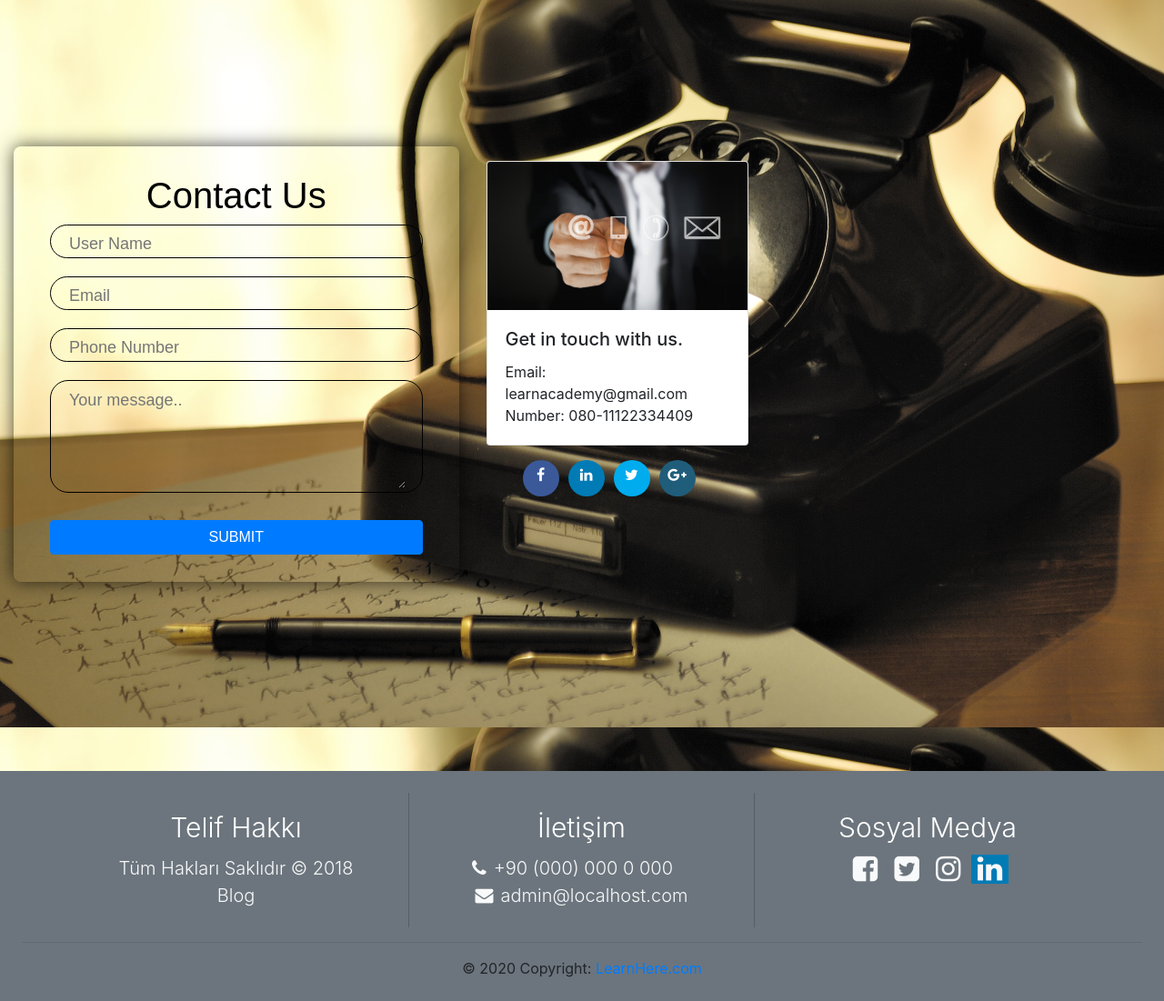
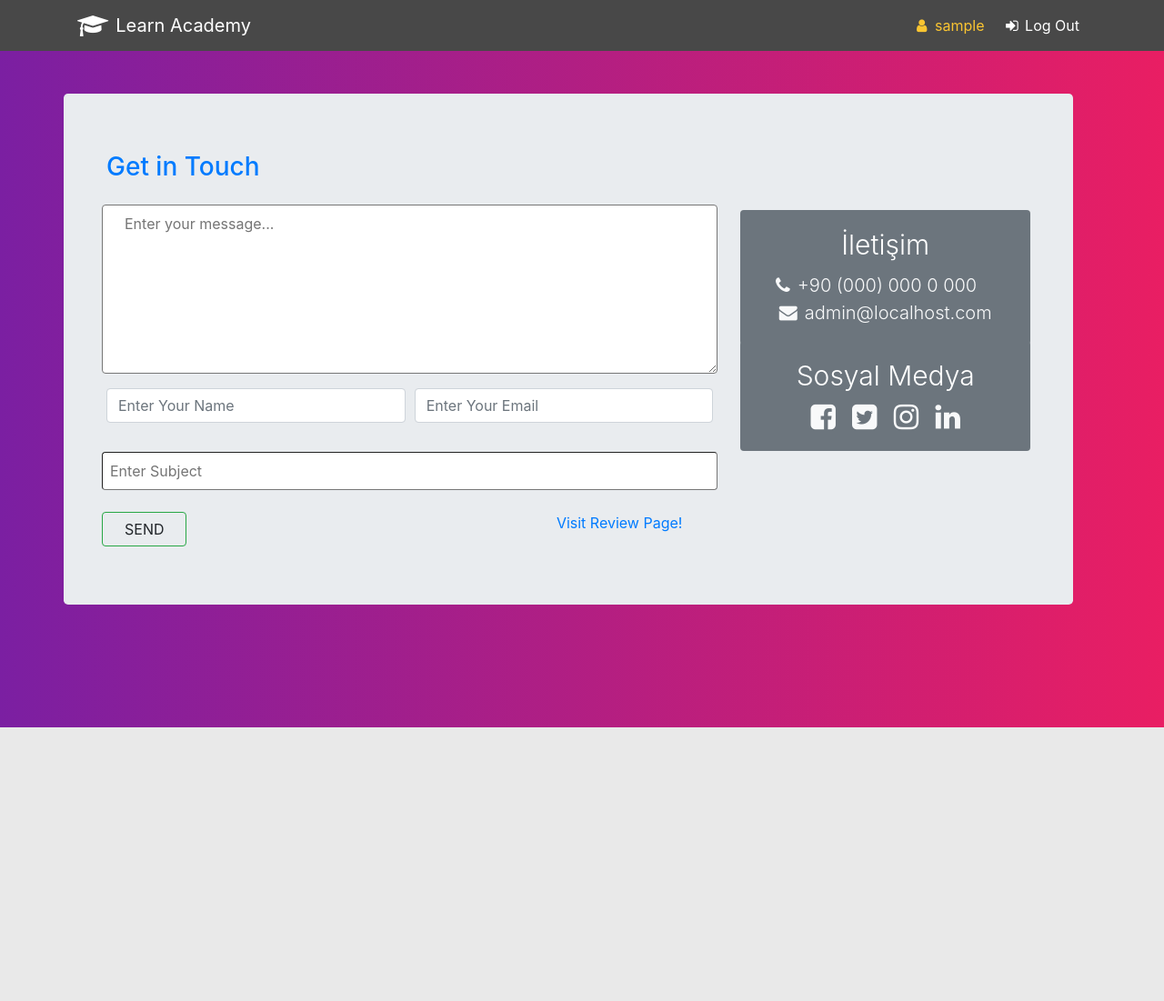
Before and after one commit to SandyKavalur/tutorial_website, a PHP site: page /contactf/contact.php in a window 1280 px wide. Shown: the whole page at 91% size. After the commit the page ends 800 px from the top, so only its background shows below. Run offline with PHP 8.4, Linux system fonts and the light colour scheme; the visitor is signed in with stand-in values (Sample User, id 1); some libraries are stand-ins or nearby versions.

Commit message:
contact page

```diff
--- a/tequed_proj/contactf/contact.css
+++ b/tequed_proj/contactf/contact.css
@@ -1,104 +1,27 @@
-
-body {
-  background-image: url(../imagesf/pxfuel.com.jpg);
-  background-position: center center;
-  background-repeat: no-repeat;
-  background-attachment: fixed;
-  background-size: cover;
-  background-color: black;
-  height: 100%;
+.myborder{
+  border-width: 1px;
 }
 
-html{
-  height: 100%;
-}
-
-.contact-form{
-  width: 100%;
-  background-color:transparent;
-  padding: 30px 40px;
-  box-sizing: border-box;
-  border-radius: 8px;
-  text-align: center;
-  box-shadow: 0 0 20px #000000b3;
-  font-family: "Montserrat",sans-serif;
-}
-.contact-form h1{
-  margin-top: 0;
-  font-weight: 200;
-  color:black;
-  font-size: 40px;
-}
-
-.contact-form label{
-  display:block;
-  text-align: left;
-  font-size: 24px;
-  font-weight: 30px;
-  color: black;
-}
-.txtb{
-  border:1px solid rgb(0, 0, 0);
-  margin: 0 0 20px 0;
-  padding: 0px 18px;
-  border-radius: 20px;
-  font-size: 8px;
-
-}
-
-.txtb input,.txtb textarea{
-  width: 100%;
-  border: none;
-  background: none;
-  outline: none;
-  font-size: 18px;
-  margin-top: 6px;
-
-
-}
-.txtb:hover{
-  background-color: rgb(189, 154, 148);
-}
-.btn{
-  display: inline-block;
-  padding: 14px 0;
-  color: white;
-  text-transform: uppercase;
-  cursor: pointer;
-  margin-top: 10px;
-  width: 100%;
-  text-align: center;
-  font-size: 16px;
-  border:none;
-  border-radius: 20px;
-
-}
-
-.txt{
-  height: 100px;
-}
-
-.mydiv1{
-  min-height: auto;
-  overflow: auto;
-}
-
-.mydiv2{
-  min-width: 350px;
-}
-
-@media only screen and (max-width: 800px) and (min-width: 700px) {
-  .mydiv1{
-    padding-top: 20%;
-  }
-}
-@media (max-width: 700px) {
-  .mydiv1{
-    padding-top: 50%;
-  }
+.border-success:hover{
+  background-color: lightgreen;
 }
 
 /* Footer */
 footer a.text-light:hover { color: #fed136!important; text-decoration: none; }
 footer .cizgi { border-right: 1px solid #535e67; }
 @media (max-width: 992px) { footer .cizgi { border-right: none; } }
+
+.navbar { background-color: #484848; position: fixed; top: 0; z-index: 999; width: 100%;}
+.navbar .navbar-nav .nav-link { color: #fff; }
+.navbar .navbar-nav .nav-link:hover { color: #fbc531; }
+.navbar .navbar-nav .active > .nav-link { color: #fbc531; }
+
+body {
+  overflow-x: hidden;
+  background-image: linear-gradient(to right, #7B1FA2, #E91E63);
+  background-position: center center;
+  background-repeat: no-repeat;
+  background-attachment: fixed;
+  background-size: cover;
+  background-color: black;
+}
--- a/tequed_proj/contactf/contact.php
+++ b/tequed_proj/contactf/contact.php
@@ -1,122 +1,118 @@
-<!DOCTYPE html>
-<html lang="en" dir="ltr">
+<!doctype html>
+<html lang="en">
     <head>
-    <meta charset="utf-8">
-    <title></title>
-    <link rel="stylesheet" href="contact.css">
-
-    <link href="//netdna.bootstrapcdn.com/font-awesome/4.0.3/css/font-awesome.css" rel="stylesheet">
-
         <!-- Required meta tags -->
         <meta charset="utf-8">
         <meta name="viewport" content="width=device-width, initial-scale=1, shrink-to-fit=no">
 
         <!-- Bootstrap CSS -->
-    <link rel="stylesheet" href="https://maxcdn.bootstrapcdn.com/bootstrap/4.0.0/css/bootstrap.min.css" integrity="sha384-Gn5384xqQ1aoWXA+058RXPxPg6fy4IWvTNh0E263XmFcJlSAwiGgFAW/dAiS6JXm" crossorigin="anonymous">
+        <link rel="stylesheet" href="https://stackpath.bootstrapcdn.com/bootstrap/4.5.2/css/bootstrap.min.css" integrity="sha384-JcKb8q3iqJ61gNV9KGb8thSsNjpSL0n8PARn9HuZOnIxN0hoP+VmmDGMN5t9UJ0Z" crossorigin="anonymous">
 
-    <script src="https://code.jquery.com/jquery-3.5.0.js"></script>
+        <link rel="stylesheet" type="text/css" href="contact.css">
 
-    <script>
-      $(function(){
-        $("#footer").load("../footer.html");
-      });
-    </script>
+        <link rel="stylesheet" href="https://cdnjs.cloudflare.com/ajax/libs/font-awesome/4.7.0/css/font-awesome.min.css">
 
-    <style>
-      ul {
-          overflow: auto;
-      }
-
-      ul li {
-          list-style-type: none;
-          float: left;
-      }
-
-      ul li a i {
-          background: #205D7A;
-          color: #fff;
-          width: 40px;
-          height: 40px;
-          border-radius: 20px;
-          font-size: 25px;
-          text-align: center;
-          margin-right: 10px;
-          padding-top: 15%;
-          transition: all 0.2s ease-in-out;
-      }
-
-      .fa-facebook {
-          background:#3b5998
-      }
-      .fa-linkedin {
-          background:#007bb6
-      }
-      .fa-twitter {
-          background:#00aced
-      }
-      .google-plus {
-          background:#dd4b39
-      }
-      ul li a i:hover {
-          opacity: .7;
-      }
-    </style>
-
+        <title>Hello, world!</title>
     </head>
     <body>
+        <?php
+            if (session_status() == PHP_SESSION_NONE) {
+                session_start();
+            }
+            if($_SESSION['temp'] == TRUE){
+                $_SESSION['temp'] = TRUE;
+            }else{
+                $_SESSION['temp'] = FALSE;
+            }
+        ?>
+        <!--- Navbar --->
+        <nav class="navbar navbar-expand-lg ">
+            <div class="container">
+                <a class="navbar-brand text-white" href="../index.php"><i class="fa fa-graduation-cap fa-lg mr-2"></i>Learn Academy</a>
+                <button class="navbar-toggler" type="button" data-toggle="collapse" data-target="#nvbCollapse" aria-controls="nvbCollapse">
+                        <span class="navbar-toggler-icon"></span>
+                </button>
+                <div class="collapse navbar-collapse" id="nvbCollapse">
+                        <ul class="navbar-nav ml-auto">
+                        <?php
+                            if($_SESSION['temp']){echo'
+                                <li class="nav-item active pl-1">
+                                    <a class="nav-link" href="#"><i class="fa fa-user fa-fw mr-1"></i>'.$_SESSION['username'].'</a>
+                                </li>';}?>
+                            <?php
+                                if(!$_SESSION['temp']){echo'
+                                <li class="nav-item pl-1">
+                                    <a class="nav-link" href="../signupf/signup.html"><i class="fa fa-user-plus fa-fw mr-1"></i>Sign Up</a>
+                                </li>
+                                <li class="nav-item pl-1">
+                                    <a class="nav-link" href="../loginf/login.html"><i class="fa fa-user-plus fa-fw mr-1"></i>Login</a>
+                                </li>';
+                                }else{echo'
+                                <li class="nav-item pl-1">
+                                    <a class="nav-link" href="../logoutf/logout.php"><i class="fa fa-sign-in fa-fw mr-1"></i>Log Out</a>
+                                </li>';
+                                }
+                            ?>
+                        </ul>
+                </div>
+            </div>
+        </nav>
+        <div class="container d-flex align-items-center min-vh-100">
+            <div class="container row jumbotron">
+                <div class="col-md-8 ">
+                    <h3 class="pb-3 text-primary">Get in Touch</h3>
+                    <form action="contactdb.php" method="post" enctype="multipart/form-data">
+                        <div class="form-row">
+                            <textarea rows="7" class="col-md-12 px-4 py-2 rounded " placeholder="Enter your message..." type="text" name="txt" id="txt" required></textarea>  <br />
+                            <div class="col-md-6  form-group">
+                                <input class="mt-3 rounded form-control" placeholder="Enter Your Name" type="text" id="uname" name="uname" required/>  <br />
+                            </div>
+                            <div class="col-md-6  form-group">
+                                <input class="mt-3 rounded form-control" placeholder="Enter Your Email" type="email" id="email" name="email" required/>  <br />
+                            </div>
+                            <input class="col-md-12 mb-4 mt-n2 p-2 rounded myborder" placeholder="Enter Subject" type="text" id="subject" name="subject" />  <br />
+                            <input type="submit" name="submit" id="submit" value="SEND" class="btn border-success px-4" onclick="alert('Thanks for choosing Learn Academy. We\'ll contact you soon. ');"/>
+                            <a href="../reviewf/review.php" name="viewrate" id="viewrate" value="viewrate" style=" padding-left:60%">Visit Review Page!</a>
+                        </div>
+                   </form>
 
-    <div class="mydiv1 container-fluid d-flex h-100">
-      <div class="row justify-content-start align-self-center">
-        <div class="col-md-6">
-          <form class="contact-form" action="contactdb.php" method="post">
-            <h1>Contact Us</h1>
-
-            <div class="txtb">
-
-              <input type="text" name="name" id="name" placeholder="User Name">
                 </div>
-
-
-            <div class="txtb">
-
-              <input type="email" name="email" id="email" placeholder="Email">
+                <div class="col-md-4 my-5 ">
+                    <footer>
+                        <div class=" pt-2 mt-2">
+                            <div class="card bg-secondary mb-n1 border-0">
+                            <div class="card-body text-center">
+                                <h5 class="card-title text-white display-4" style="font-size:30px">İletişim</h5>
+                                <a class="text-light d-block lead" style="margin-left: -20px" href="#"><i class="fa fa-phone mr-2"></i>+90 (000) 000 0 000</a>
+                                <a class="text-light d-block lead" href="#"><i class="fa fa-envelope mr-2"></i>admin@localhost.com</a>
                             </div>
-
-
-            <div class="txtb">
-
-              <input type="number" name="phno" value="phno" id="phno" placeholder="Phone Number">
-            </div>
-
-
-            <div class="txtb">
-
-              <textarea rows="4" name="msg" id="msg" cols="50" placeholder="Your message.."></textarea>
-            </div>
-
-            <input type="submit" name="submit" class="btn btn-primary">
-          </form>
-        </div>
-
-        <div class="mydiv2 pt-3 col-md-4 ">
-          <div class="card" style="width: 18rem;">
-            <img class="card-img-top" src="../imagesf/sample6.jpg" alt="Card image cap">
-            <div class="card-body">
-              <h5 class="card-title">Get in touch with us.</h5>
-              <p class="card-text">Email: learnacademy@gmail.com <br>Number: 080-11122334409</p>
                             </div>
                         </div>
 
-          <ul class="mt-3">
-            <li><a href="http://facebook.com/"><i class="fa fa-facebook"></i></a></li>
-            <li><a href="http://linkedin.com/"><i class="fa fa-linkedin"></i></a></li>
-            <li><a href="http://twitter.com/"><i class="fa fa-twitter"></i></a></li>
-            <li><a href="http://plus.google.com/"><i class="fa fa-google-plus"></i> </a></li>
-          </ul>
+                        <div class="">
+                            <div class="card bg-secondary border-0">
+                            <div class="card-body text-center">
+                                <h5 class="card-title text-white display-4" style="font-size:30px">Sosyal Medya</h5>
+
+                                <a class="text-light" href="#"><i class="fa fa-facebook-square fa-fw fa-2x"></i></a>
+
+                                <a class="text-light" href="#"><i class="fa fa-twitter-square fa-fw fa-2x"></i></a>
+
+                                <a class="text-light" href="#"><i class="fa fa-instagram fa-fw fa-2x"></i></a>
+
+                                <a class="text-light" href="#"><i class="fa fa-linkedin fa-fw fa-2x"></i></a>
                             </div>
                             </div>
                         </div>
-    <!-- footer -->
-    <div id="footer"></div>
+                    </footer>
+                </div>
+            </div>
+        </div>
+
+        <!-- Optional JavaScript -->
+        <!-- jQuery first, then Popper.js, then Bootstrap JS -->
+        <script src="https://code.jquery.com/jquery-3.5.1.slim.min.js" integrity="sha384-DfXdz2htPH0lsSSs5nCTpuj/zy4C+OGpamoFVy38MVBnE+IbbVYUew+OrCXaRkfj" crossorigin="anonymous"></script>
+        <script src="https://cdn.jsdelivr.net/npm/popper.js@1.16.1/dist/umd/popper.min.js" integrity="sha384-9/reFTGAW83EW2RDu2S0VKaIzap3H66lZH81PoYlFhbGU+6BZp6G7niu735Sk7lN" crossorigin="anonymous"></script>
+        <script src="https://stackpath.bootstrapcdn.com/bootstrap/4.5.2/js/bootstrap.min.js" integrity="sha384-B4gt1jrGC7Jh4AgTPSdUtOBvfO8shuf57BaghqFfPlYxofvL8/KUEfYiJOMMV+rV" crossorigin="anonymous"></script>
     </body>
 </html>
```
Also changed, not shown: tequed_proj/contactf/contact.html (deleted, +0 -122 lines), tequed_proj/contactf/contactdb.php (+4 -5 lines), tequed_proj/index.php (+5 -5 lines), tequed_proj/main.css (+10 -0 lines). Lines whose indentation alone changed are shown as unchanged.
